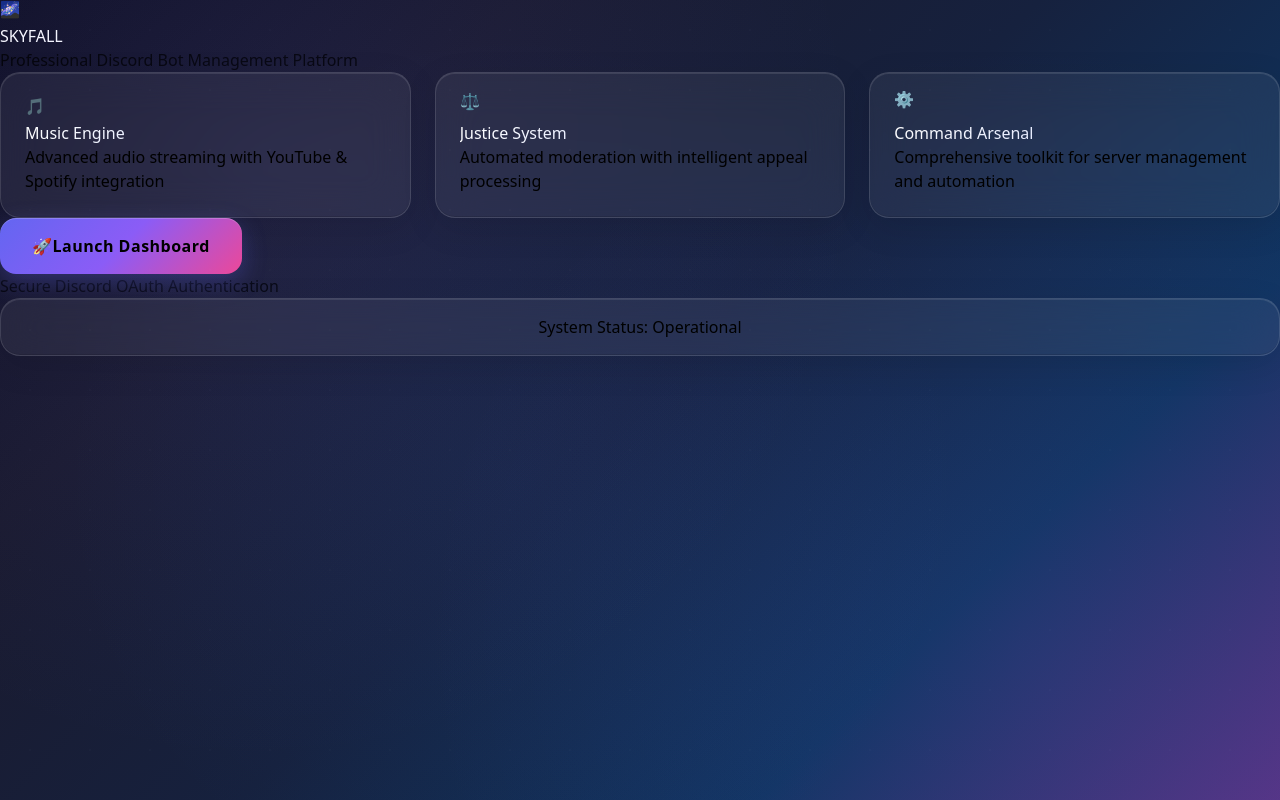
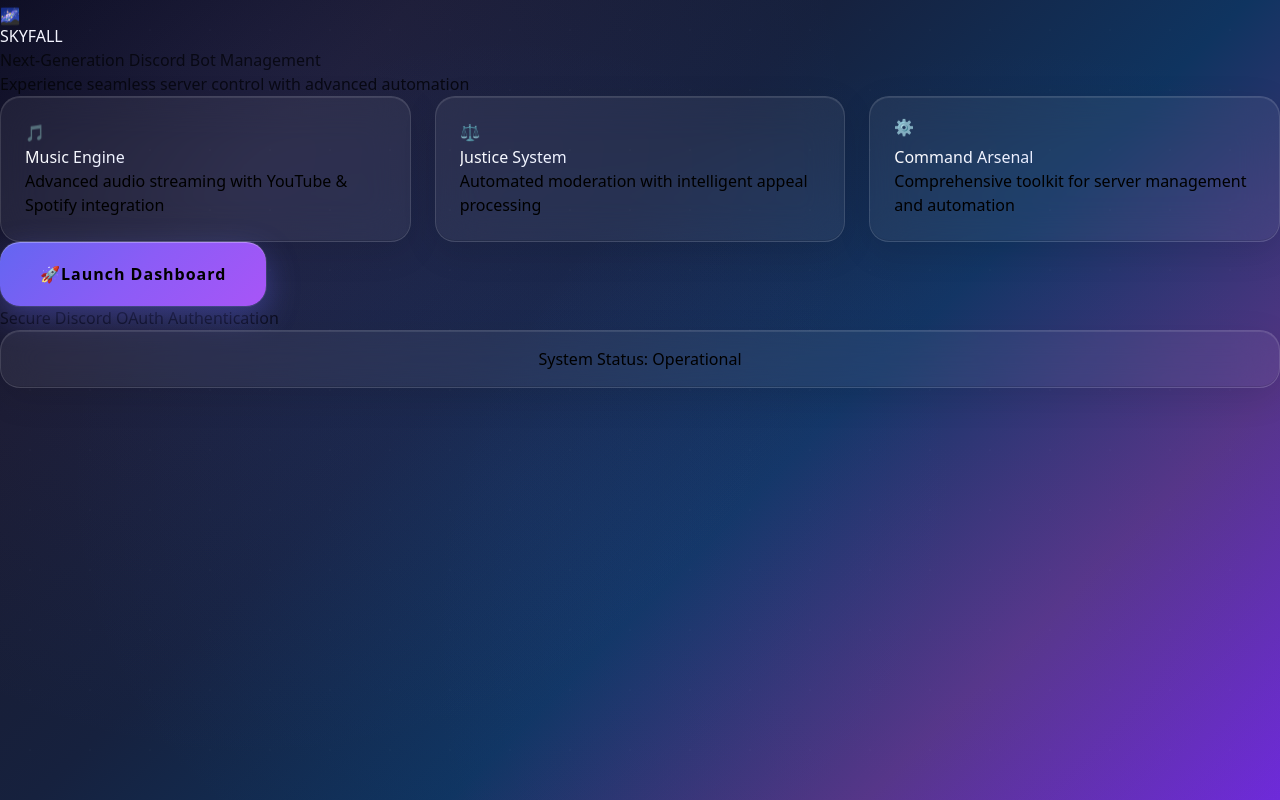
Before and after one commit to Previda/sapphire-modbot, a Next.js app: page / in a window 1280 px wide. Built offline with nearby package versions, Linux system fonts and the light colour scheme.

Commit message:
Final UI polish: enhanced animations, smoother transitions, cleaner main screen design

```diff
--- a/pages/index.js
+++ b/pages/index.js
@@ -65,15 +65,18 @@ export default function Home() {
           <div className="flex items-center justify-center min-h-screen px-6 animate-fade-in">
             <div className="text-center max-w-5xl mx-auto">
               {/* Logo/Title */}
-              <div className="mb-16">
-                <div className="mb-8">
-                  <div className="text-8xl mb-6 animate-float">🌌</div>
-                  <h1 className="text-7xl font-black heading-gradient mb-6 tracking-tight">
+              <div className="mb-20">
+                <div className="mb-12">
+                  <div className="text-9xl mb-8 animate-float">🌌</div>
+                  <h1 className="text-8xl font-black heading-gradient mb-8 tracking-tighter leading-none">
                     SKYFALL
                   </h1>
                 </div>
-                <p className="text-2xl text-white/80 font-light animate-fade-in leading-relaxed" style={{animationDelay: '0.3s'}}>
-                  Professional Discord Bot Management Platform
+                <p className="text-3xl text-white/85 font-extralight animate-fade-in leading-relaxed max-w-3xl mx-auto" style={{animationDelay: '0.3s'}}>
+                  Next-Generation Discord Bot Management
+                </p>
+                <p className="text-lg text-white/60 font-light mt-4 animate-fade-in" style={{animationDelay: '0.5s'}}>
+                  Experience seamless server control with advanced automation
                 </p>
               </div>
 
--- a/styles/globals.css
+++ b/styles/globals.css
@@ -9,13 +9,13 @@
 }
 
 @keyframes slideIn {
-  from { opacity: 0; transform: translateX(-50px); }
+  from { opacity: 0; transform: translateX(-40px); }
   to { opacity: 1; transform: translateX(0); }
 }
 
 @keyframes scaleIn {
-  from { opacity: 0; transform: scale(0.95); }
-  to { opacity: 1; transform: scale(1); }
+  from { opacity: 0; transform: scale(0.8) rotate(-5deg); }
+  to { opacity: 1; transform: scale(1) rotate(0deg); }
 }
 
 @keyframes pulse {
@@ -24,13 +24,19 @@
 }
 
 @keyframes glow {
-  0%, 100% { box-shadow: 0 0 20px rgba(99, 102, 241, 0.4); }
-  50% { box-shadow: 0 0 30px rgba(99, 102, 241, 0.6); }
+  0%, 100% { box-shadow: 0 0 30px rgba(99, 102, 241, 0.3); }
+  50% { box-shadow: 0 0 50px rgba(139, 92, 246, 0.6); }
 }
 
 @keyframes float {
-  0%, 100% { transform: translateY(0px); }
-  50% { transform: translateY(-10px); }
+  0%, 100% { transform: translateY(0px) rotate(0deg); }
+  33% { transform: translateY(-8px) rotate(1deg); }
+  66% { transform: translateY(-4px) rotate(-1deg); }
+}
+
+@keyframes shimmer {
+  0% { background-position: -200% center; }
+  100% { background-position: 200% center; }
 }
 
 .animate-fade-in {
@@ -91,9 +97,10 @@
 
 /* Premium gradients */
 .gradient-bg {
-  background: linear-gradient(135deg, #0f0f23 0%, #1a1a2e 25%, #16213e 50%, #0f3460 75%, #533483 100%);
+  background: linear-gradient(135deg, #0a0a1a 0%, #1a1a2e 20%, #16213e 40%, #0f3460 60%, #533483 80%, #6d28d9 100%);
   position: relative;
   min-height: 100vh;
+  overflow-x: hidden;
 }
 
 .gradient-bg::before {
@@ -143,18 +150,20 @@
 
 /* Button animations */
 .btn-primary {
-  background: linear-gradient(135deg, #6366f1 0%, #8b5cf6 50%, #ec4899 100%);
+  background: linear-gradient(135deg, #6366f1 0%, #8b5cf6 50%, #a855f7 100%);
   border: none;
-  border-radius: 16px;
-  padding: 16px 32px;
-  font-weight: 600;
-  letter-spacing: 0.5px;
-  transition: all 0.3s cubic-bezier(0.4, 0, 0.2, 1);
+  border-radius: 20px;
+  padding: 20px 40px;
+  font-weight: 700;
+  letter-spacing: 1px;
+  transition: all 0.4s cubic-bezier(0.175, 0.885, 0.32, 1.275);
   position: relative;
   overflow: hidden;
   box-shadow:
-    0 8px 24px rgba(99, 102, 241, 0.3),
-    inset 0 1px 0 rgba(255, 255, 255, 0.2);
+    0 12px 32px rgba(99, 102, 241, 0.4),
+    0 0 0 1px rgba(255, 255, 255, 0.1),
+    inset 0 1px 0 rgba(255, 255, 255, 0.3);
+  backdrop-filter: blur(12px);
 }
 
 .btn-primary::before {
```
